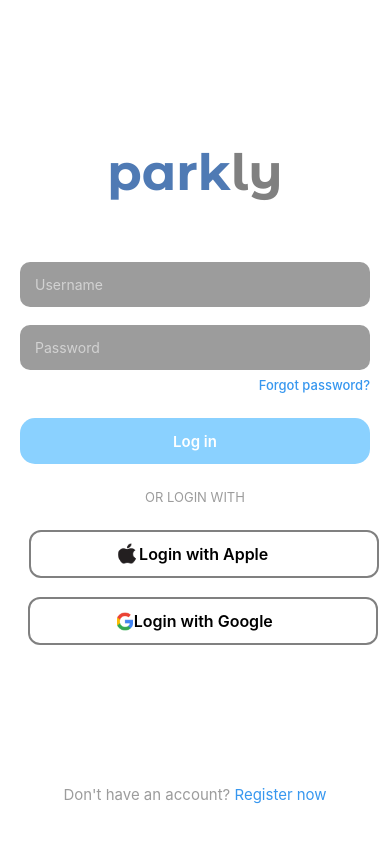
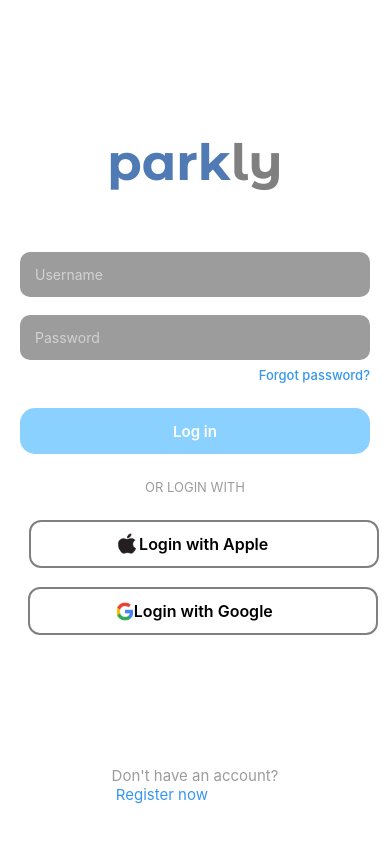
Before and after one commit to FarisGoralija/Parkly, a React Native app in the folder frontend/: screen /LoginScreen in a window 390 px wide. Built offline with nearby package versions, Linux system fonts and the light colour scheme.

Commit message:
email_placeholder_color_change

```diff
--- a/frontend/screen/ForgotPassword/ForgotPasswordScreen.js
+++ b/frontend/screen/ForgotPassword/ForgotPasswordScreen.js
@@ -46,7 +46,7 @@
           <InputField
             placeholder="Email"
             value={email}
-            placeholderColor="white"
+            placeholderColor="#D2D2D2"
             onChangeText={(text) => {
               setEmail(text);
               if (text.trim() === '') {
--- a/frontend/screen/LoginScreen.js
+++ b/frontend/screen/LoginScreen.js
@@ -1,5 +1,5 @@
 import React, { useState, useEffect } from 'react';
-import { View, Text, StyleSheet, ActivityIndicator, TouchableOpacity, Image, TouchableWithoutFeedback, Keyboard } from 'react-native';
+import { View, Text, StyleSheet, ActivityIndicator, TouchableOpacity, Image, TouchableWithoutFeedback, Keyboard, Pressable } from 'react-native';
 import { useNavigation } from '@react-navigation/native';
 import * as Font from 'expo-font';
 import InputField from '../components/common/InputField';
@@ -92,10 +92,14 @@
         </View>
 
         <View style={styles.footerContainer}>
-          <Text style={styles.registerText}>
-            Don't have an account? <Text style={styles.registerLink}>Register now</Text>
-          </Text>
+         <View style={styles.registerContainer}>
+          <Text style={styles.registerText}>Don't have an account?</Text>
+          <TouchableOpacity onPress={() => navigation.navigate('RegisterScreen')}>
+          <Text style={styles.registerLink}> Register now</Text>
+        </TouchableOpacity>
         </View>
+      </View>
+
       </View>
     </TouchableWithoutFeedback>
   );
@@ -138,6 +142,7 @@
   registerLink: {
     color: '#3797EF',
     fontSize: 15,
+
     fontWeight: '400',
   },
   forgotPasswordContainer: {
```
